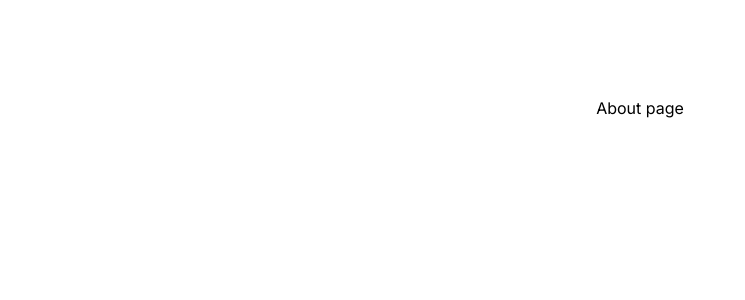
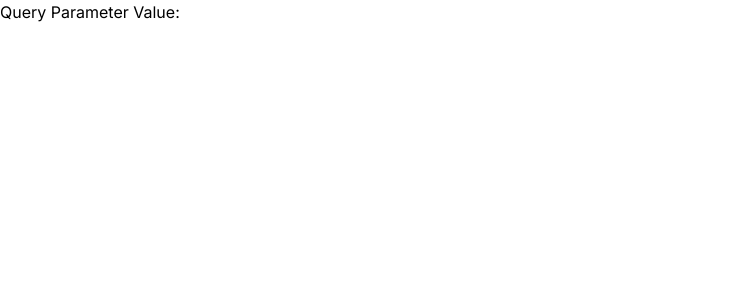
Before and after one commit to vimal336/nextjs, a Next.js app in the folder nextjs-project/: page /about in a window 1280 px wide. Shown: the top 300 px of the page, without its empty margins (0-745 px from the left). Built offline with nearby package versions, Linux system fonts and the light colour scheme.

Commit message:
next js hooks

```diff
--- a/nextjs-project/src/app/about/page.js
+++ b/nextjs-project/src/app/about/page.js
@@ -1,11 +1,15 @@
+"use client"
 import Image from "next/image";
+import { useSearchParams } from "next/navigation";
 
 export default function About() {
+  const searchParams = useSearchParams();
+
+  const paramValue = searchParams.get('paramName');
+
   return (
-    <main className="flex min-h-screen flex-col items-center justify-between p-24">
-
-<h1>About page</h1>
-
-    </main>
+    <div>
+      <p>Query Parameter Value: {paramValue}</p>
+    </div>
   );
-}
+};
--- /dev/null
+++ b/nextjs-project/src/app/products/page.js
@@ -0,0 +1,20 @@
+'use client';
+
+import { useParams } from 'next/navigation';
+
+export default function Product() {
+  const params = useParams();
+
+  // Access the parameters
+  const { tag, item } = params;
+
+  console.log(params); // Logs: { tag: 'shoes', item: 'nike-air-max-97' }
+
+  return (
+    <div>
+      <h1>Product Detail</h1>
+      <p>Category: {tag}</p>
+      <p>Item: {item}</p>
+    </div>
+  );
+}
```
